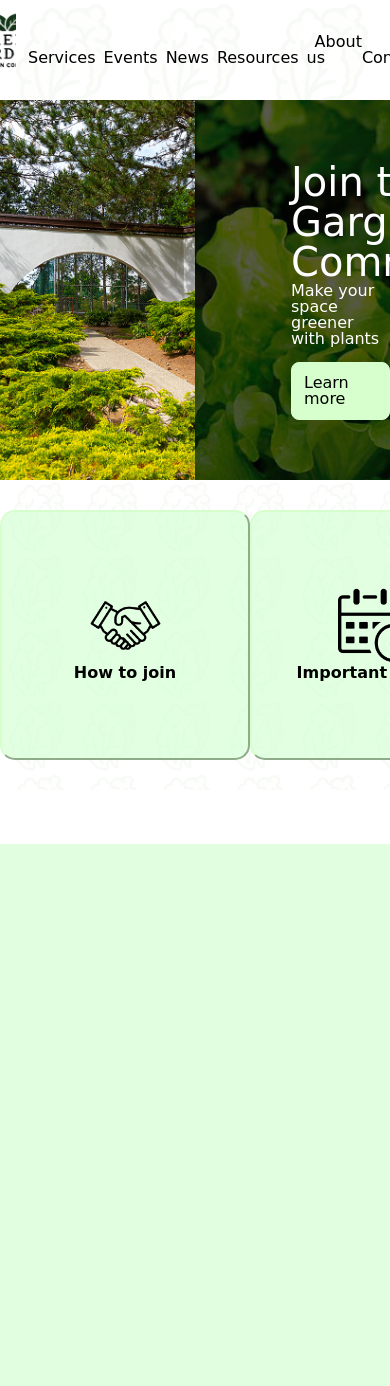
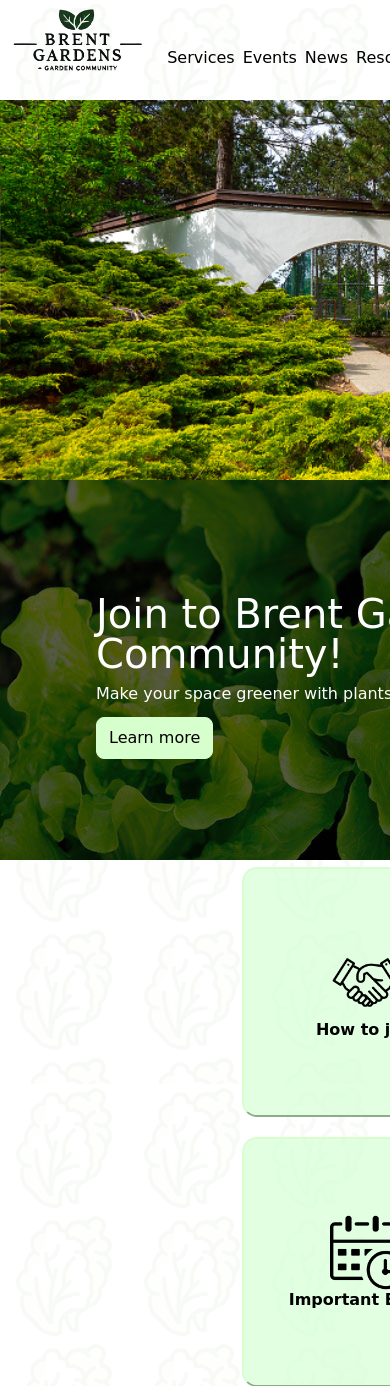
Before and after one commit to realitymatrix/brentgarden, a Flask app: page / in a window 390 px wide; the page is wider, and only the part inside the window is pictured. Shown: the top 1386 px of that part. Before the commit the page ends 844 px from the top of that part, so only its background shows below. Run offline with Flask 3, Linux system fonts and the light colour scheme; some libraries are stand-ins or nearby versions.

Commit message:
Change scaling

```diff
--- a/static/globals.css
+++ b/static/globals.css
@@ -7,6 +7,8 @@
 body {
   margin: 0px;
   height: 100%;
+  width: 100%;
+  background-image: url(./img/rectangle-15.png);
 }
 /* a blue color as a generic focus style */
 button:focus-visible {
--- a/static/style.css
+++ b/static/style.css
@@ -1,5 +1,5 @@
+
 .desktop {
-    background-color: #ffffff;
     display: flex;
     flex-direction: column;
     }
@@ -8,7 +8,7 @@
     display: flex;
     width: 100%;
     justify-content:space-between;
-    background-image: url(img/rectangle-15.png);
+    background-color: transparent;
     }
 
 .group {
@@ -16,7 +16,7 @@
     height: 84px;
     top: 0;
     left: 0;
-    background-image: url(img/logo3.png);
+    background-image: url(./img/logo3.png);
     background-size: cover;
     background-position: 50% 50%;
     padding: 8px;
@@ -141,9 +141,16 @@
     position: static;
     width: 50%;
     height: 380px;
-    background-image: url(img/brentgarden.png);
+    background-image: url(./img/brentgarden.png);
     background-size: cover;
     background-position: 50% 50%;
+}
+
+.image_veg {
+    width: 50%;
+    height: 380px;
+    right: 0;
+    background-image: url(./img/scale_1200.png);
 }
 
 .head .rectangle {
@@ -212,32 +219,27 @@
     padding-top: 2%;
 }
 
-.image_veg {
-    width: 50%;
-    right: 0;
-    background-image: url(img/scale_1200.png);
-}
-
 .head {
     display: flex;
 }
 
 .main {
     display: flex;
-    background-image: url(img/rectangle-15.png);
     background-size: cover;
-    height: 310px;
     width: 100%;
+    background-color: transparent;
+    margin-top: 1%;
 }
 
 .main_buttons {
     display: flex;
-    flex-direction: column;
+    flex-direction: row;
     justify-content: center;
     align-content: space-around;
     width: 100%;
     background-color: transparent;
     flex-wrap: wrap;
+    gap:20px
 }
 
 .main_button {
@@ -259,3 +261,55 @@
     width: 75px;
     height: 75px;
 }
+
+.desktop {
+    width: 100%;
+    margin: 0;
+    display: grid;
+    grid-template-rows: auto;
+}
+
+@media (max-width: 1200px) {
+    .desktop {
+        width: 100%;
+    }
+    .main_buttons {
+        flex-direction: row;
+    }
+}
+
+@media (max-width: 1000px) {
+    .desktop {
+        width: 100%;
+    }
+    .main_buttons {
+        flex-direction: row;
+    }
+}
+
+@media (max-width: 768px) {
+    .desktop {
+        width: 100%;
+    }
+    .main_buttons {
+        flex-direction: row;
+    }
+    .head {
+        flex-direction: column;
+    }
+    .head-1, .image_veg {
+        width: 100%;
+    }
+}
+
+@media (max-width: 480px) {
+    .desktop {
+        width: 100%;
+    }
+    .main_buttons {
+        flex-direction: column;
+    }
+    .head-1, .image_veg {
+        width: 100%;
+    }
+}
--- a/templates/index.html
+++ b/templates/index.html
@@ -3,7 +3,7 @@
   <head>
     <title>Community Gardens</title>
     <meta charset="utf-8" />
-    <meta name=»viewport» content=»width=device-width, initial-scale=1.0″>
+    <meta name="viewport" content="width=device-width, initial-scale=1.0">
     <link rel="stylesheet" href="../static/globals.css" />
     <link rel="stylesheet" href="../static/styleguide.css" />
     <link rel="stylesheet" href="../static/style.css" />
```
